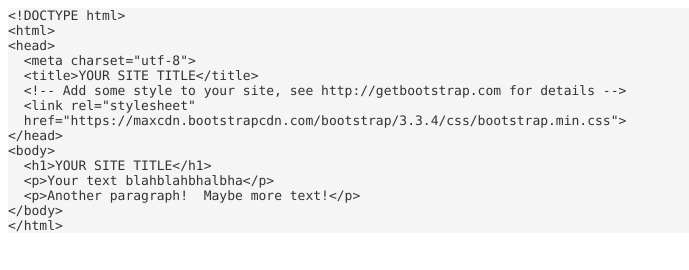
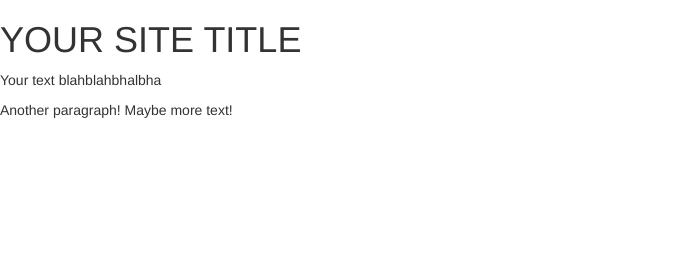
Before and after one commit to r27d/r27d.github.io, a plain HTML site: page index.html in a window 1280 px wide. Shown: the whole page, without its empty margins (0-689 px from the left). Drawn offline with nearby package versions, Linux system fonts and the light colour scheme.

Commit message:
Update index.html

```diff
--- a/index.html
+++ b/index.html
@@ -1,31 +1,15 @@
-<!DOCTYPE html PUBLIC "-//W3C//DTD HTML 4.01//EN" "http://www.w3.org/TR/html4/strict.dtd">
+<!DOCTYPE html>
 <html>
 <head>
-  <meta http-equiv="Content-Type" content="text/html; charset=utf-8">
-  <meta http-equiv="Content-Style-Type" content="text/css">
-  <title></title>
-  <meta name="Generator" content="Cocoa HTML Writer">
-  <meta name="CocoaVersion" content="1344.72">
-  <style type="text/css">
-    p.p1 {margin: 0.0px 0.0px 0.0px 0.0px; font: 13.0px Menlo; color: #323333; -webkit-text-stroke: #323333; background-color: #f5f5f5}
-    span.s1 {font-kerning: none}
-  </style>
+  <meta charset="utf-8">
+  <title>YOUR SITE TITLE</title>
+  <!-- Add some style to your site, see http://getbootstrap.com for details -->
+  <link rel="stylesheet"
+  href="https://maxcdn.bootstrapcdn.com/bootstrap/3.3.4/css/bootstrap.min.css">
 </head>
 <body>
-<p class="p1"><span class="s1">&lt;!DOCTYPE html&gt;</span></p>
-<p class="p1"><span class="s1">&lt;html&gt;</span></p>
-<p class="p1"><span class="s1">&lt;head&gt;</span></p>
-<p class="p1"><span class="s1"><span class="Apple-converted-space">  </span>&lt;meta charset="utf-8"&gt;</span></p>
-<p class="p1"><span class="s1"><span class="Apple-converted-space">  </span>&lt;title&gt;YOUR SITE TITLE&lt;/title&gt;</span></p>
-<p class="p1"><span class="s1"><span class="Apple-converted-space">  </span>&lt;!-- Add some style to your site, see http://getbootstrap.com for details --&gt;</span></p>
-<p class="p1"><span class="s1"><span class="Apple-converted-space">  </span>&lt;link rel="stylesheet"</span></p>
-<p class="p1"><span class="s1"><span class="Apple-converted-space">  </span>href="https://maxcdn.bootstrapcdn.com/bootstrap/3.3.4/css/bootstrap.min.css"&gt;</span></p>
-<p class="p1"><span class="s1">&lt;/head&gt;</span></p>
-<p class="p1"><span class="s1">&lt;body&gt;</span></p>
-<p class="p1"><span class="s1"><span class="Apple-converted-space">  </span>&lt;h1&gt;YOUR SITE TITLE&lt;/h1&gt;</span></p>
-<p class="p1"><span class="s1"><span class="Apple-converted-space">  </span>&lt;p&gt;Your text blahblahbhalbha&lt;/p&gt;</span></p>
-<p class="p1"><span class="s1"><span class="Apple-converted-space">  </span>&lt;p&gt;Another paragraph!<span class="Apple-converted-space">  </span>Maybe more text!&lt;/p&gt;</span></p>
-<p class="p1"><span class="s1">&lt;/body&gt;</span></p>
-<p class="p1"><span class="s1">&lt;/html&gt;</span></p>
+  <h1>YOUR SITE TITLE</h1>
+  <p>Your text blahblahbhalbha</p>
+  <p>Another paragraph!  Maybe more text!</p>
 </body>
 </html>
```
